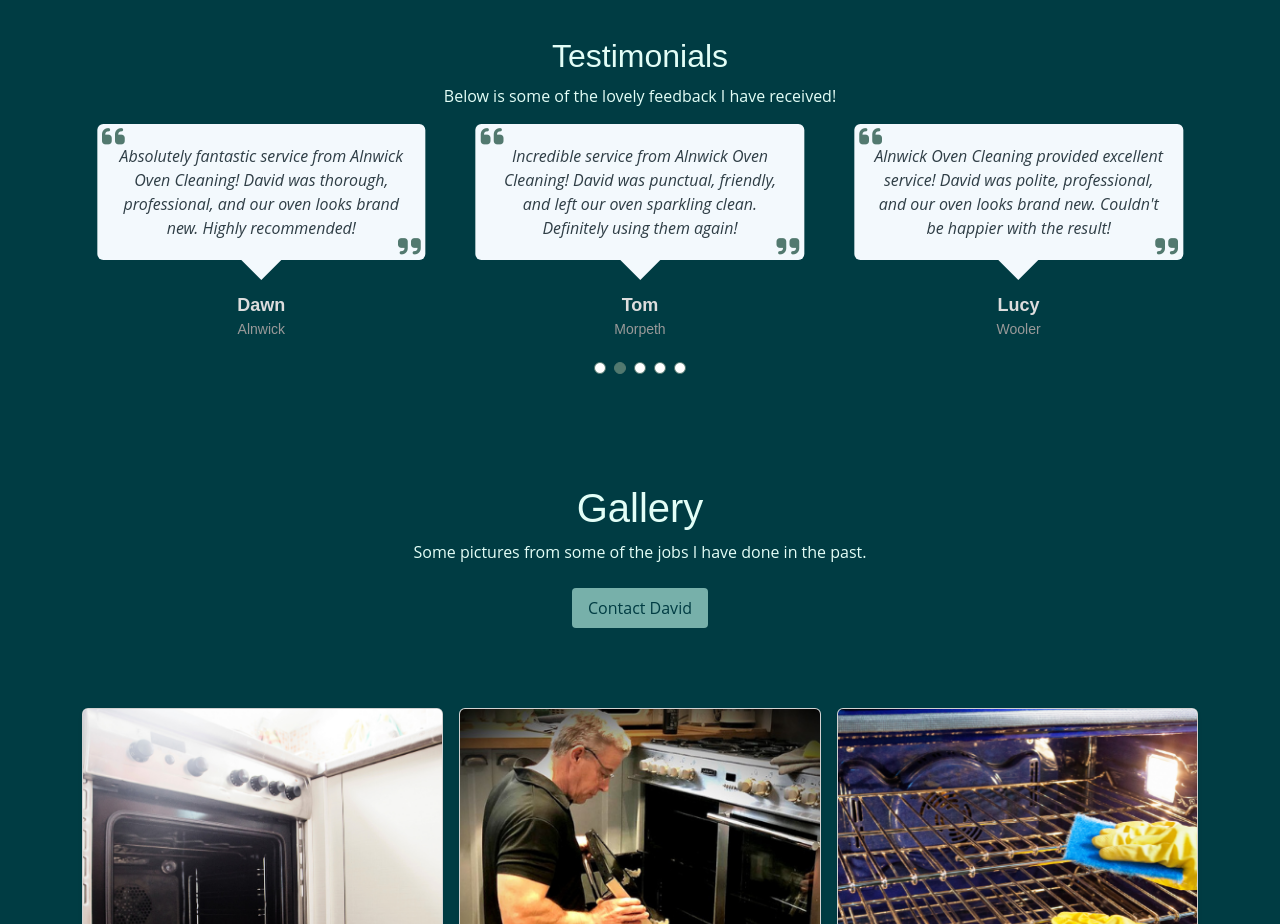
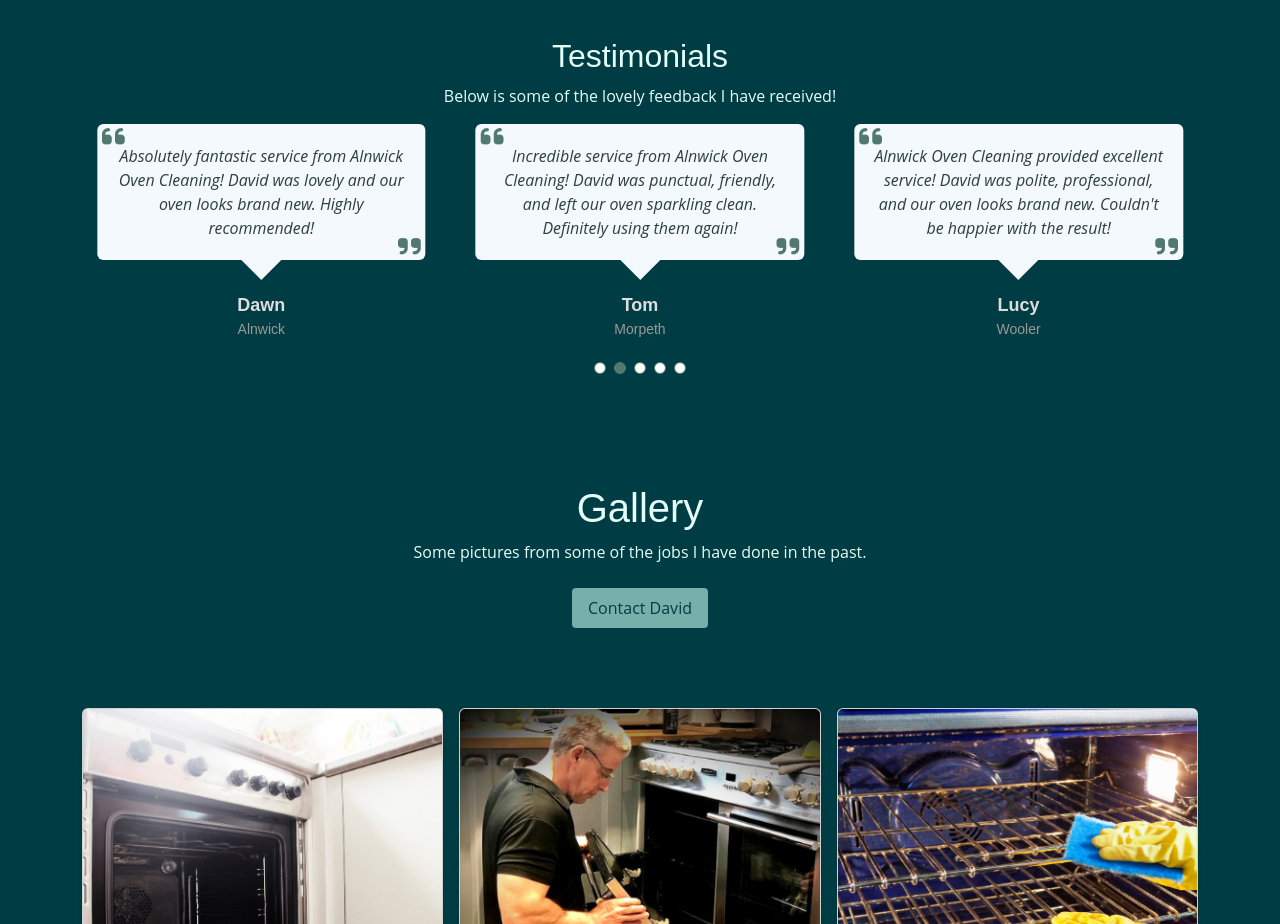
Before and after one commit to WJR1986/Alnwick-Oven-Cleaning, a plain HTML site: page index.html in a window 1280 px wide. Shown: the part 1800-2724 px from the top of the page. Drawn offline with nearby package versions, Linux system fonts and the light colour scheme; a script that the page names is missing.

Commit message:
Intitial Commit

```diff
--- a/index.html
+++ b/index.html
@@ -190,8 +190,8 @@
             <div class="testimonial-item">
               <p>
                 <i class="fa-solid fa-quote-left quote-icon-left"></i>
-                Absolutely fantastic service from Alnwick Oven Cleaning! David was thorough,
-                professional, and our oven looks brand new. Highly recommended!
+                Absolutely fantastic service from Alnwick Oven Cleaning! David was lovely and our oven looks brand new.
+                Highly recommended!
                 <i class="fa-solid fa-quote-right quote-icon-right"></i>
               </p>
               <h3>Dawn</h3>
```
